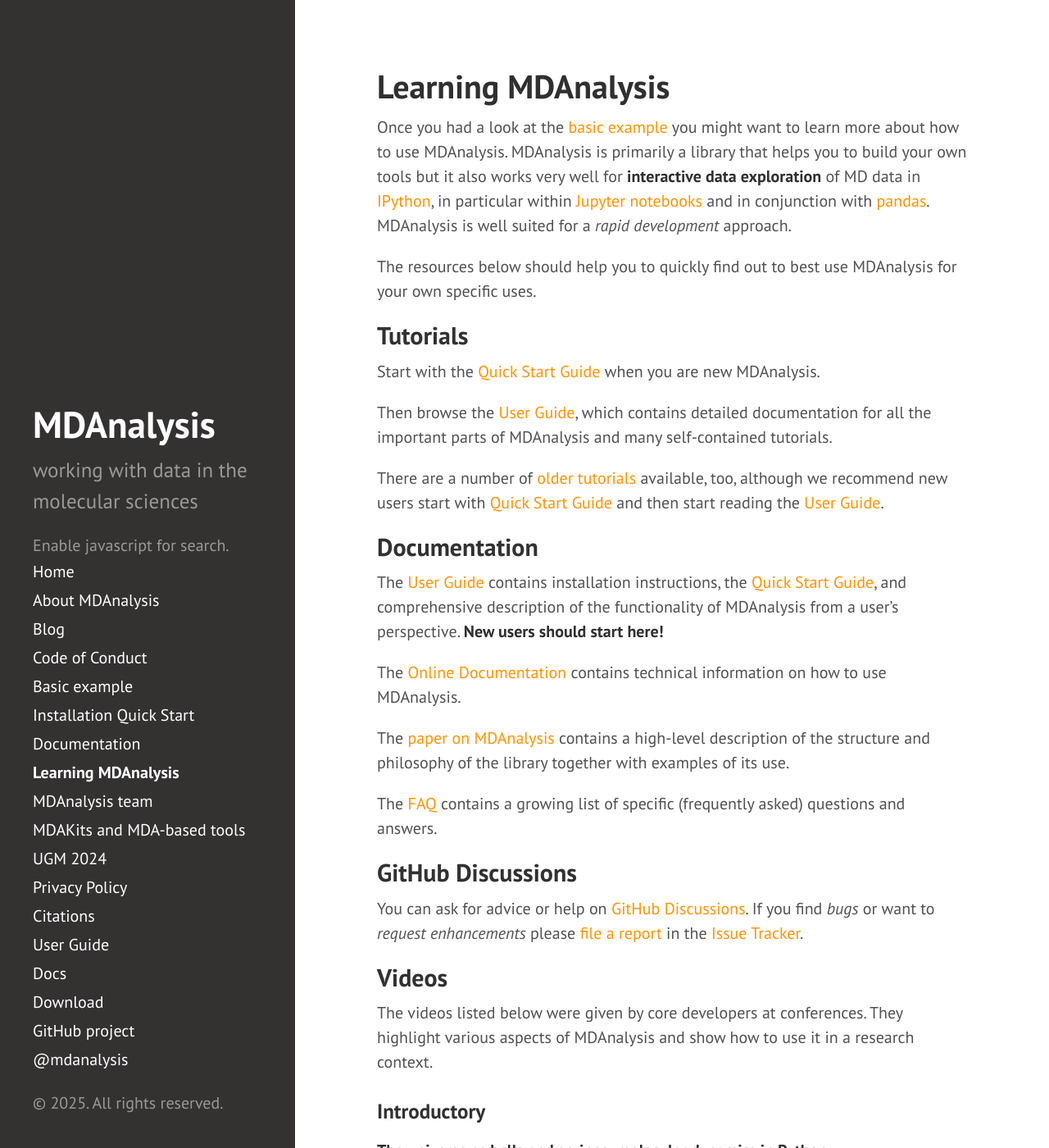
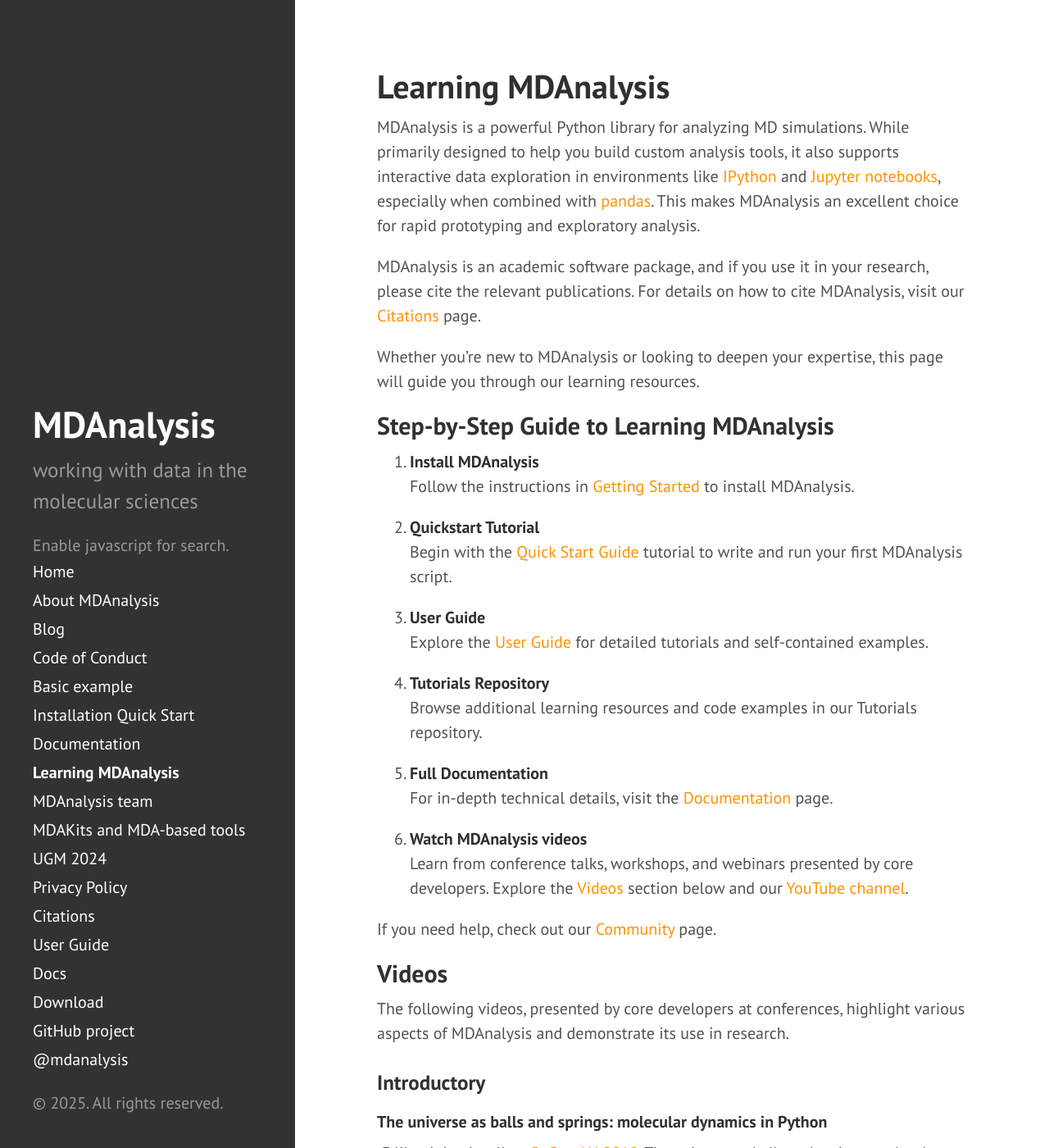
Before and after one commit to MDAnalysis/MDAnalysis.github.io, a Jekyll site: the page built from pages/learning_MDAnalysis.md, in a window 1280 px wide and 1400 px high. Shown: the whole window at 82% size. Built offline with Jekyll 4.4.1, drawn with Linux system fonts in a browser that asks for light colours; comment, search, counter and statistics services are not loaded.

Commit message:
Sdg23 refine 'learning MDAnalysis' page (#444)
* refine 'learning MDAnalysis' page

* address PR review comments

* address PR review comments and restructure page

```diff
--- a/pages/learning_MDAnalysis.md
+++ b/pages/learning_MDAnalysis.md
@@ -4,66 +4,39 @@ title: Learning MDAnalysis
 order: 3
 ---
 
-Once you had a look at the
-[basic example]({{ site.baseurl }}/pages/basic_example)
-you might want to learn more about how to use
-MDAnalysis. MDAnalysis is primarily a library that helps you to build
-your own tools but it also works very well for **interactive data
-exploration** of MD data in [IPython](http://ipython.org/), in
-particular within [Jupyter notebooks](https://jupyter.org/) and in
-conjunction with [pandas](http://pandas.pydata.org/). MDAnalysis is
-well suited for a *rapid development* approach.
+MDAnalysis is a powerful Python library for analyzing MD simulations. While primarily designed to help you build custom analysis tools, it also supports interactive data exploration in environments like [IPython](http://ipython.org/) and [Jupyter notebooks](https://jupyter.org/), especially when combined with [pandas](http://pandas.pydata.org/). This makes MDAnalysis an excellent choice for rapid prototyping and exploratory analysis.
 
-The resources below should help you to quickly find out to best use
-MDAnalysis for your own specific uses.
+MDAnalysis is an academic software package, and if you use it in your research, please cite the relevant publications. For details on how to cite MDAnalysis, visit our [Citations]({{ site.baseurl }}/pages/citations/) page.
 
+Whether you're new to MDAnalysis or looking to deepen your expertise, this page will guide you through our learning resources.
 
-## Tutorials ##
+## Step-by-Step Guide to Learning MDAnalysis
 
-Start with the [{{ site.docs.quickstart.name }}]({{
-site.docs.quickstart.url }}) when you are new MDAnalysis.
+1. **Install MDAnalysis**
+   Follow the instructions in [Getting Started]({{ site.baseurl }}/pages/getting_started/) to install MDAnalysis.
 
-Then browse the [{{ site.docs.userguide.name }}]({{ site.docs.userguide.url }}), which contains detailed documentation for all the important parts of MDAnalysis and many self-contained tutorials.
+2. **Quickstart Tutorial**
+	Begin with the [{{ site.docs.quickstart.name }}]({{ site.docs.quickstart.url }}) tutorial to write and run your first MDAnalysis script.
 
+3. **User Guide**
+	Explore the [{{ site.docs.userguide.name }}]({{ site.docs.userguide.url }}) for detailed tutorials and self-contained examples.
 
-There are a number of [older tutorials]({{site.github.wiki}}/Tutorials) available, too, although we recommend new users start  with [{{ site.docs.quickstart.name }}]({{
-site.docs.quickstart.url }}) and then start reading the [{{ site.docs.userguide.name }}]({{ site.docs.userguide.url }}).
+4. **Tutorials Repository**
+	Browse additional learning resources and code examples in our Tutorials repository.
 
+5. **Full Documentation**
+   For in-depth technical details, visit the [Documentation]({{ site.baseurl }}/pages/documentation/) page.
 
-## Documentation ##
+6. **Watch MDAnalysis videos**
+   Learn from conference talks, workshops, and webinars presented by core developers. Explore the [Videos](#videos) section below and our [YouTube channel](https://www.youtube.com/channel/UC3TCuK-z_bJNdwWCvsH9D3Q).
 
-The [{{ site.docs.userguide.name }}]({{ site.docs.userguide.url }})
-contains installation instructions, the [{{ site.docs.quickstart.name
-}}]({{ site.docs.quickstart.url }}), and comprehensive description of
-the functionality of MDAnalysis from a user's perspective. **New users
-should start here!**
+If you need help, check out our [Community]({{ site.baseurl }}/pages/community/) page.
 
-The [{{ site.docs.mdanalysis.name }}]({{ site.docs.mdanalysis.url }})
-contains technical information on how to use MDAnalysis.
+## Videos
 
-The [paper on MDAnalysis]({{ site.baseurl
-}}/pages/citations#Gowers2016) contains a high-level description of
-the structure and philosophy of the library together with examples of
-its use.
+The following videos, presented by core developers at conferences, highlight various aspects of MDAnalysis and demonstrate its use in research.
 
-The [FAQ]({{ site.github.wiki }}/FAQ) contains a
-growing list of specific (frequently asked) questions and answers.
-
-## GitHub Discussions ##
-
-You can ask for advice or help on [{{ site.mailinglists.discussion.name }}]({{
-site.mailinglists.discussion.url }}). If you find *bugs* or
-want to *request enhancements* please [file a report]({{
-site.github.wiki }}/ReportingProblems) in the [Issue Tracker]({{
-sitemap.github.issues }}).
-
-## Videos ##
-
-The videos listed below were given by core developers at
-conferences. They highlight various aspects of MDAnalysis and show how
-to use it in a research context.
-
-### Introductory ###
+### Introductory
 
 #### The universe as balls and springs: molecular dynamics in Python
 @lilyminium's talk at [PyCon AU 2019](https://2019.pycon-au.org/) *The universe as balls and
@@ -95,9 +68,7 @@ analysis of molecular dynamics
 simulations](http://conference.scipy.org/proceedings/scipy2016/oliver_beckstein.html)
 which adds detail to the concepts outlined in this talk.
 
-
-
-### Intermediate ###
+### Intermediate
 
 #### Looking at molecules using Python
 @jbarnoud presented at the PyGrunn 2017 conference _Looking at
@@ -112,7 +83,6 @@ data):
 	allowfullscreen class="video"></iframe>
 </div>
 
-
 #### BioExcel Webinar: MDAnalysis: Interoperable analysis of biomolecular simulations in Python
 
 In this [BioExcel](https://bioexcel.eu/) webinar, three of the MDAnalysis Core
```
